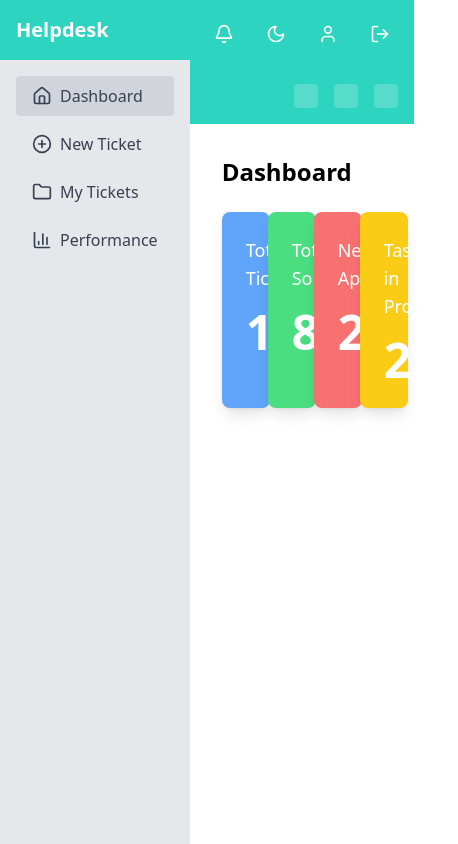
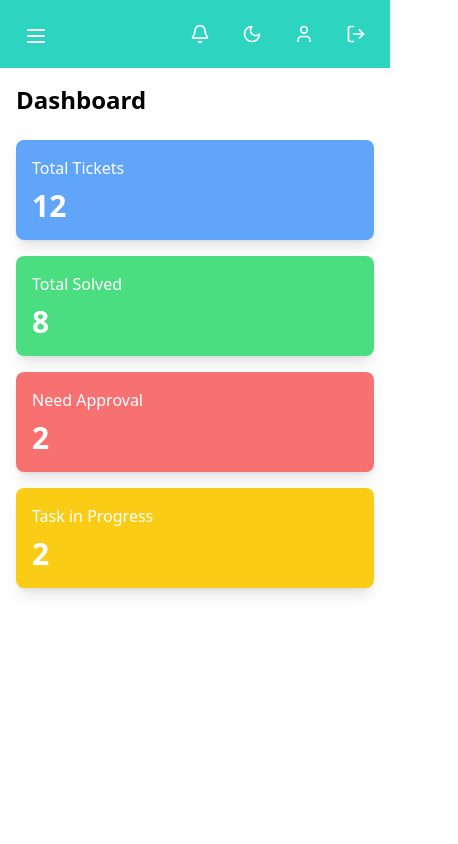
Before and after one commit to gaurimadan/assignment, a React (Create React App) app: page /dashboard in a window 390 px wide. Shown: the whole page, 458 px wide, since content can reach past the window. Built offline with nearby package versions, Linux system fonts and the light colour scheme; sample sign-in values are in the browser's storage.

Commit message:
added responsiveness for dashboard

```diff
--- a/src/components/Dashboard.js
+++ b/src/components/Dashboard.js
@@ -1,8 +1,10 @@
-import { HomeIcon, PlusCircleIcon, FolderIcon, BarChart3} from 'lucide-react';
+import { HomeIcon, PlusCircleIcon, FolderIcon, BarChart3, Menu } from 'lucide-react';
 import { Link } from 'react-router-dom';
 import Header from './Header';
+import { useState } from 'react';
 
 const Dashboard = ({onLogout}) => {
+  const [sidebarOpen, setSidebarOpen] = useState(false);
   const tickets = {
     total: 12,
     solved: 8,
@@ -10,10 +12,22 @@ const Dashboard = ({onLogout}) => {
     inProgress: 2
   };
 
+  const toggleSidebar = () => {
+    setSidebarOpen(!sidebarOpen);
+  };
+
   return (
-    <div className="min-h-screen flex">
+    <div className="min-h-screen flex flex-col md:flex-row">
 
-      <div className="w-64 bg-gray-200">
+      <button
+        className="md:hidden fixed top-4 left-4 z-20 p-2 bg-teal-400 text-white rounded-md"
+        onClick={toggleSidebar}
+      >
+        <Menu className="w-6 h-6" />
+      </button>
+
+
+      <div className={`w-64 bg-gray-200 fixed inset-y-0 left-0 transform ${sidebarOpen ? 'translate-x-0' : '-translate-x-full'} md:relative md:translate-x-0 transition duration-200 ease-in-out z-10`}>
         <div className="p-4 bg-teal-400 text-white">
           <h1 className="text-xl font-semibold">Helpdesk</h1>
         </div>
@@ -39,32 +53,26 @@ const Dashboard = ({onLogout}) => {
 
 
       <div className="flex-1 bg-white">
-       <Header onLogout={onLogout} />
-        <div className="p-4 bg-teal-400 flex justify-end space-x-4">
+        <Header onLogout={onLogout} />
 
-          <div className="w-6 h-6 bg-white/20 rounded"></div>
-          <div className="w-6 h-6 bg-white/20 rounded"></div>
-          <div className="w-6 h-6 bg-white/20 rounded"></div>
-        </div>
-
-        <div className="p-8">
+        <div className="p-4 md:p-8">
           <h2 className="text-2xl font-semibold mb-6">Dashboard</h2>
-          <div className="grid grid-cols-4 gap-6">
-            <div className="p-6 rounded-lg bg-blue-400 text-white shadow-lg transform hover:scale-105 transition-transform">
-              <h3 className="text-lg font-medium mb-4">Total Tickets</h3>
-              <p className="text-5xl font-bold">{tickets.total}</p>
+          <div className="grid grid-cols-1 sm:grid-cols-2 lg:grid-cols-4 gap-4 md:gap-6">
+            <div className="p-4 md:p-6 rounded-lg bg-blue-400 text-white shadow-lg transform hover:scale-105 transition-transform">
+              <h3 className="text-base md:text-lg font-medium mb-2 md:mb-4">Total Tickets</h3>
+              <p className="text-3xl md:text-5xl font-bold">{tickets.total}</p>
             </div>
-            <div className="p-6 rounded-lg bg-green-400 text-white shadow-lg transform hover:scale-105 transition-transform">
-              <h3 className="text-lg font-medium mb-4">Total Solved</h3>
-              <p className="text-5xl font-bold">{tickets.solved}</p>
+            <div className="p-4 md:p-6 rounded-lg bg-green-400 text-white shadow-lg transform hover:scale-105 transition-transform">
+              <h3 className="text-base md:text-lg font-medium mb-2 md:mb-4">Total Solved</h3>
+              <p className="text-3xl md:text-5xl font-bold">{tickets.solved}</p>
             </div>
-            <div className="p-6 rounded-lg bg-red-400 text-white shadow-lg transform hover:scale-105 transition-transform">
-              <h3 className="text-lg font-medium mb-4">Need Approval</h3>
-              <p className="text-5xl font-bold">{tickets.needApproval}</p>
+            <div className="p-4 md:p-6 rounded-lg bg-red-400 text-white shadow-lg transform hover:scale-105 transition-transform">
+              <h3 className="text-base md:text-lg font-medium mb-2 md:mb-4">Need Approval</h3>
+              <p className="text-3xl md:text-5xl font-bold">{tickets.needApproval}</p>
             </div>
-            <div className="p-6 rounded-lg bg-yellow-400 text-white shadow-lg transform hover:scale-105 transition-transform">
-              <h3 className="text-lg font-medium mb-4">Task in Progress</h3>
-              <p className="text-5xl font-bold">{tickets.inProgress}</p>
+            <div className="p-4 md:p-6 rounded-lg bg-yellow-400 text-white shadow-lg transform hover:scale-105 transition-transform">
+              <h3 className="text-base md:text-lg font-medium mb-2 md:mb-4">Task in Progress</h3>
+              <p className="text-3xl md:text-5xl font-bold">{tickets.inProgress}</p>
             </div>
           </div>
         </div>
```
